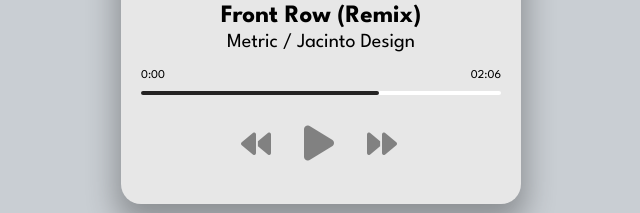
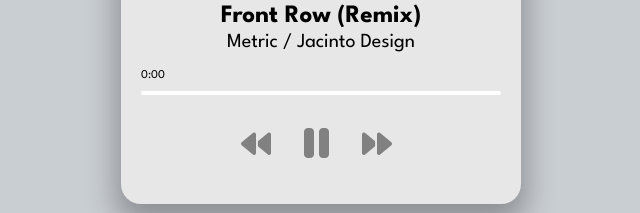
Before and after one commit to SDR4991/media-player, a plain HTML site: page index.html in a window 1280 px wide. Both pictures are taken after a click on the icon 575 px from the left and 590 px from the top of the page. Shown: the part 446-659 px from the top of the page, without its empty margins (319-959 px from the left). Drawn offline with Linux system fonts and the light colour scheme.

Commit message:
final version

```diff
--- a/index.html
+++ b/index.html
@@ -19,8 +19,8 @@
         <div class="progress-container" id="progress-container">
             <div class="progress" id="progress"></div>
             <div class="duration-wrapper">
-                <span id="current-time">0:00</span>
-                <span id="duration">02:06</span>
+                <span id="current-time"></span>
+                <span id="duration"></span>
             </div>
         </div>
         <div class="player-controls">
--- a/script.js
+++ b/script.js
@@ -1,5 +1,9 @@
 const music = document.querySelector('audio');
 const image = document.querySelector('img');
+const progressContainer = document.getElementById('progress-container');
+const progress = document.getElementById('progress');
+const currentTimeEl = document.getElementById('current-time');
+const durationEl = document.getElementById('duration');
 const title = document.getElementById('title');
 const artist = document.getElementById('artist');
 const prevBtn = document.getElementById('prev');
@@ -57,14 +61,13 @@ function loadSong(song){
     image.src = `img/${song.name}.jpg`;
 }
 
-loadSong(songs[songIndex]);
-
 function nextSong(){
     songIndex++;
     if(songIndex > songs.length - 1){
         songIndex = 0;
     }
     loadSong(songs[songIndex]);
+    playSong();
 }
 
 function prevSong(){
@@ -73,7 +76,44 @@ function prevSong(){
         songIndex = songs.length - 1;
     }
     loadSong(songs[songIndex]);
+    playSong();
+}
+
+loadSong(songs[songIndex]);
+
+function updateProgressBar(e){
+    if(isPlaying){
+        // Total Duration
+        const {duration ,currentTime} = e.srcElement;
+        const progressPercent = (currentTime / duration) * 100;
+        progress.style.width = `${progressPercent}%`;
+        const durationMinutes = Math.floor(duration / 60);
+        let durationSeconds = Math.floor(duration % 60);
+        if(durationSeconds < 10){
+            durationSeconds = `0${durationSeconds}`
+        }
+        if(durationSeconds){
+            durationEl.textContent = `${durationMinutes}:${durationSeconds}`
+        }
+        // Current Time
+        const currentMinutes = Math.floor(currentTime / 60);
+        let currentSeconds = Math.floor(currentTime % 60);
+        if(currentSeconds < 10){
+            currentSeconds = `0${currentSeconds}`
+        }
+        currentTimeEl.textContent= `${currentMinutes}:${currentSeconds}`
+    }
+}
+
+function setProgressBar(e){
+    const width = this.clientWidth;
+    const clickX = e.offsetX;
+    const {duration} =music;
+    music.currentTime=(clickX/width) * duration;
 }
 
 prevBtn.addEventListener('click',prevSong);
 nextBtn.addEventListener('click',nextSong);
+music.addEventListener('ended',nextSong);
+music.addEventListener('timeupdate',updateProgressBar);
+progressContainer.addEventListener('click',setProgressBar);
--- a/style.css
+++ b/style.css
@@ -69,8 +69,7 @@ h3 {
   background: #242323;
   border-radius: 5px;
   height: 100%;
-  /* change this to show progress */
-  width: 66%;
+  width: 0%;
   transition: width 0.1s linear;
 }
 
```
